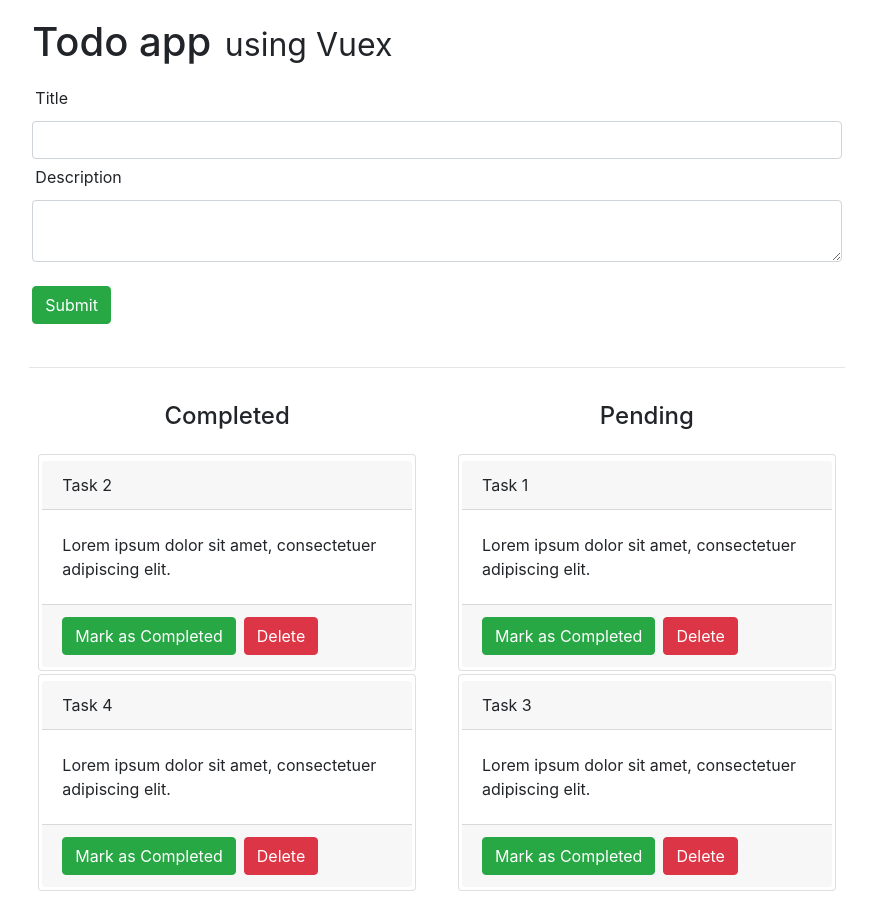
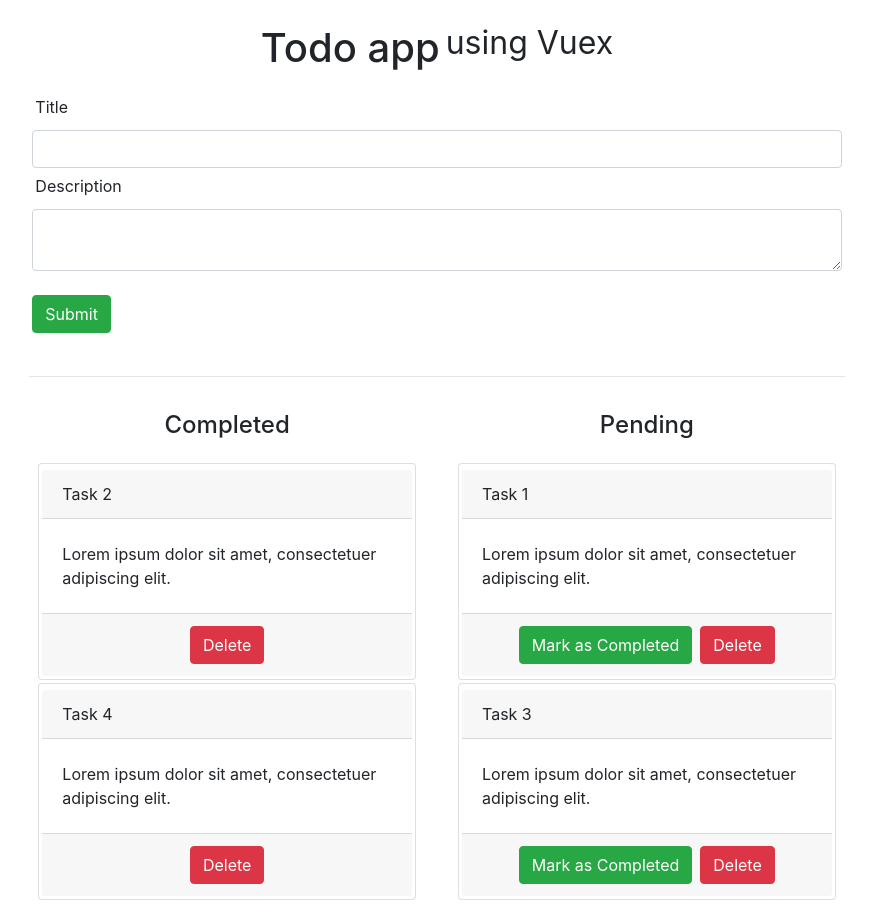
Before and after one commit to vanvibig/vuex-todo-app, a Vue app: page / in a window 1280 px wide. Shown: the whole page, without its empty margins (203-1076 px from the left). Built offline with nearby package versions, Linux system fonts and the light colour scheme.

Commit message:
Vue Tutorial - Creating a TODO App using Vue.js 2, Vuex and Codemix | finished

```diff
--- a/src/App.vue
+++ b/src/App.vue
@@ -1,8 +1,10 @@
 <template class="row">
 	<div class="container col-8">
-		<h1>Todo app
+		<h1 class="d-flex justify-content-center">
+			<span>Todo app</span>
 			<small>using Vuex</small>
 		</h1>
+
 		<form @submit="createTodo" autocomplete="off">
 			<label for="title">Title</label>
 			<input
@@ -49,7 +51,8 @@
         methods: {
             createTodo(e) {
                 e.preventDefault();
-                alert(`This.title: ${this.title}`);
+                this.$store.dispatch('ADD_TODO', this);
+                this.title = this.description = '';
             }
         }
     }
--- a/src/components/TodoItem.vue
+++ b/src/components/TodoItem.vue
@@ -2,9 +2,15 @@
 	<div class="card" v-if="todo">
 		<div class="card-header card-title">{{todo.title}}</div>
 		<div class="card-body">{{todo.description}}</div>
-		<div class="card-footer">
-			<button class="btn btn-success mr-2">Mark as Completed</button>
-			<button class="btn btn-danger">Delete</button>
+		<div class="card-footer d-flex justify-content-center">
+			<button
+							@click="completedTodo"
+							v-if="!todo.status"
+							class="btn btn-success mr-2">Mark as Completed
+			</button>
+			<button
+							@click="deleteTodo"
+							class="btn btn-danger">Delete</button>
 		</div>
 	</div>
 </template>
@@ -17,10 +23,10 @@
         },
         methods: {
             completedTodo() {
-
+                this.$store.dispatch('COMPLETE_TODO', this.todo);
             },
             deleteTodo() {
-
+                this.$store.dispatch('DELETE_TODO', this.todo);
             },
         }
     }
--- a/src/store.js
+++ b/src/store.js
@@ -28,7 +28,22 @@
             },
         ]
     },
-    actions: {},
+    actions: {
+        ADD_TODO({commit}, todo) {
+            let newTodo = {
+                title: todo.title,
+                description: todo.description,
+                status: false
+            };
+            commit('ADD_TODO_MUTATION', newTodo);
+        },
+        COMPLETE_TODO({commit}, todo) {
+            commit('COMPLETE_TODO_MUTATION', todo);
+        },
+        DELETE_TODO({commit}, todo) {
+            commit('DELETE_TODO_MUTATION', todo);
+        },
+    },
     getters: {
         completed: (state) => {
             return state.todos.filter(todo => todo.status);
@@ -37,5 +52,21 @@
             return state.todos.filter(todo => !todo.status);
         }
     },
-    mutations: {}
+    mutations: {
+        ADD_TODO_MUTATION(state, todo) {
+            state.todos.push(todo);
+        },
+        COMPLETE_TODO_MUTATION(state, todo) {
+            let todoEl = state.todos.find(
+                item => item.title + item.description === todo.title + todo.description
+            );
+            todoEl.status = true;
+        },
+        DELETE_TODO_MUTATION(state, todo) {
+            let todoElIndex = state.todos.findIndex(
+                item => item.title + item.description === todo.title + todo.description
+            );
+            state.todos.splice(todoElIndex, 1);
+        }
+    }
 });
```
